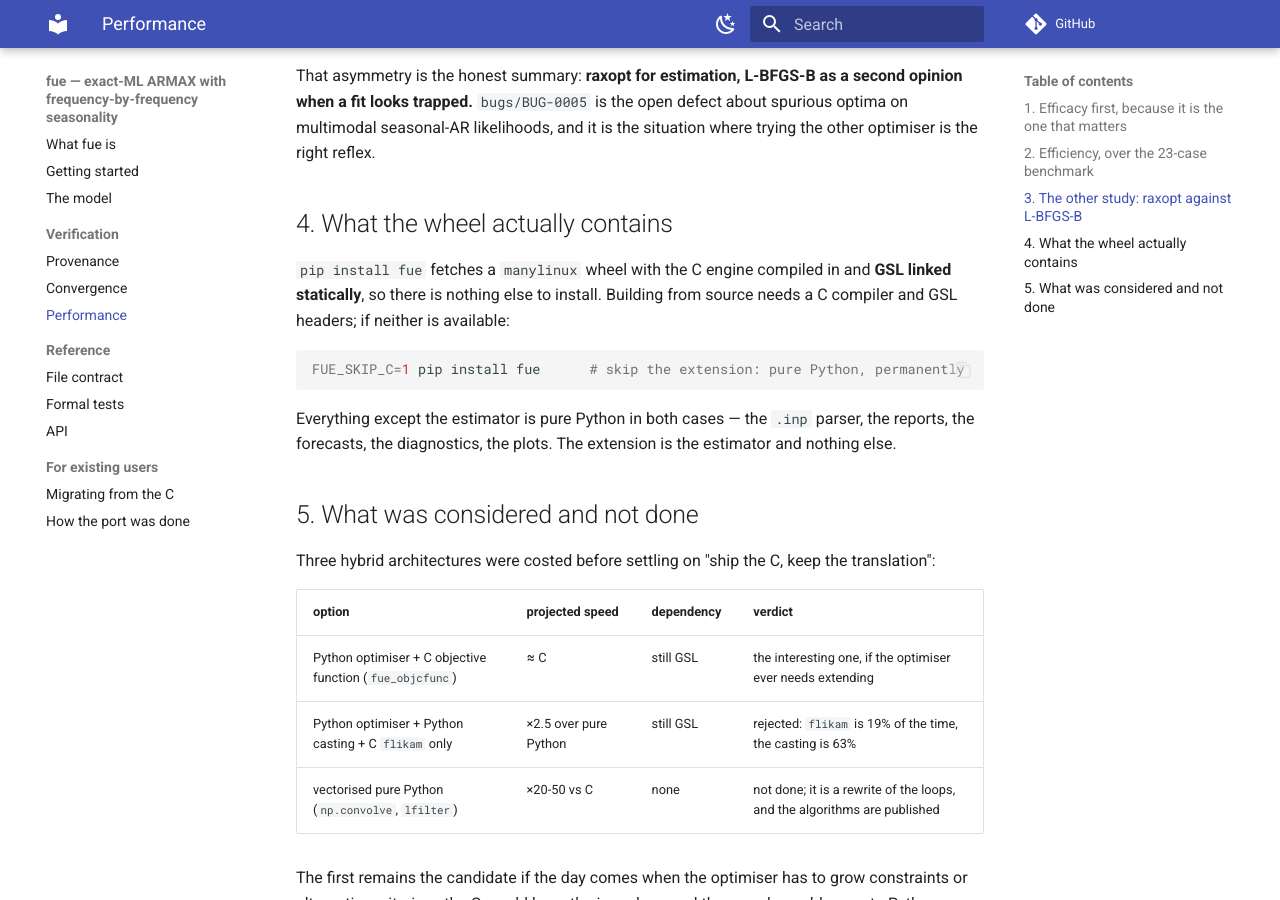
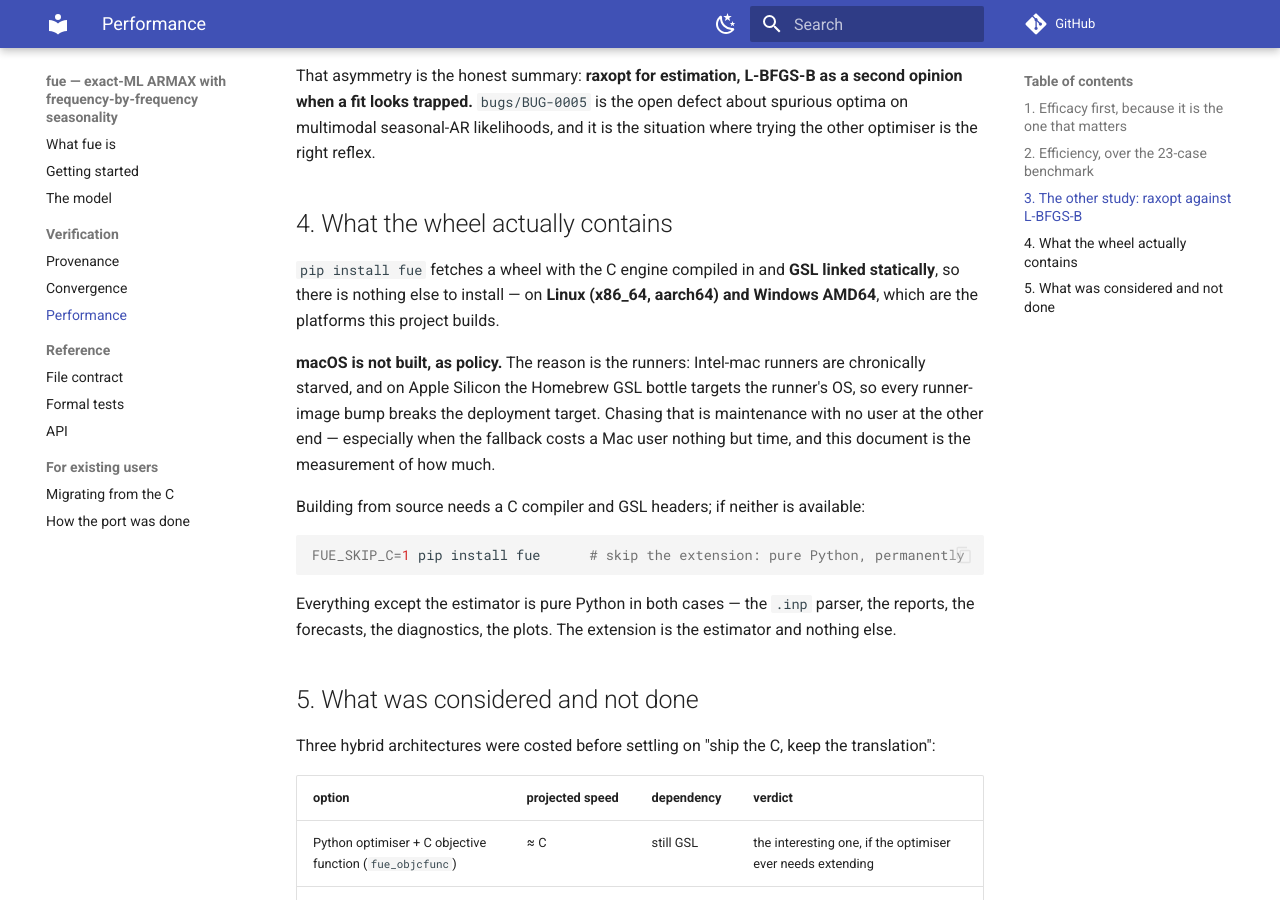
Before and after one commit to davidesg/fue-python, an MkDocs documentation site: the page built from docs/PERFORMANCE.md, in a window 1280 px wide and 900 px high, scrolled down 2053 px. Built offline with MkDocs 1.6.1 and Material for MkDocs 9.7.7, drawn with Linux system fonts in a browser that asks for light colours; comment, search, counter and statistics services are not loaded.

Commit message:
release: fue 0.1.10 — y las ruedas dejan de intentar macOS
La documentación pasó de un `docs/` vacío a 3.100 líneas y el motor devuelve
ahora su veredicto: eso es una versión, no un retoque.

Y una decisión de política que conviene escribir donde se lee, no recordar: las
ruedas se construyen para Linux (x86_64, aarch64) y Windows AMD64, y **macOS no
se construye**. El problema son los runners, no el código — los de Intel están
crónicamente saturados y en Apple Silicon la botella de GSL de Homebrew apunta
al sistema del runner, así que cada actualización de imagen rompe el objetivo de
despliegue y delocate se niega a empaquetarla. Perseguir eso es mantenimiento
sin nadie al otro lado.

Y el usuario de Mac no se queda fuera: le queda el sdist —que encuentra GSL por
Homebrew— o la rueda de Python puro, que no necesita compilador ni GSL y **da
las mismas respuestas**: sobre 23 modelos reales la mayor diferencia en
log-verosimilitud es 0.0002, a cambio de ×90 en tiempo. Eso está medido y
documentado, que es lo que permite ofrecerlo sin encogerse de hombros.

La exclusión va en los dos sitios que importan: la matriz del workflow y el
`skip` de cibuildwheel —para que un `cibuildwheel` local en un Mac no produzca
en silencio una rueda que el proyecto no publica—, y la sección de macOS del
pyproject queda como nota de qué habría que restaurar, no como configuración
muerta.

Co-Authored-By: Claude Opus 5 <noreply@anthropic.com>

````diff
--- a/docs/PERFORMANCE.md
+++ b/docs/PERFORMANCE.md
@@ -82,9 +82,19 @@ situation where trying the other optimiser is the right reflex.
 
 ## 4. What the wheel actually contains
 
-`pip install fue` fetches a `manylinux` wheel with the C engine compiled in and
-**GSL linked statically**, so there is nothing else to install. Building from
-source needs a C compiler and GSL headers; if neither is available:
+`pip install fue` fetches a wheel with the C engine compiled in and **GSL linked
+statically**, so there is nothing else to install — on **Linux (x86_64,
+aarch64) and Windows AMD64**, which are the platforms this project builds.
+
+**macOS is not built, as policy.** The reason is the runners: Intel-mac runners
+are chronically starved, and on Apple Silicon the Homebrew GSL bottle targets
+the runner's OS, so every runner-image bump breaks the deployment target.
+Chasing that is maintenance with no user at the other end — especially when the
+fallback costs a Mac user nothing but time, and this document is the measurement
+of how much.
+
+Building from source needs a C compiler and GSL headers; if neither is
+available:
 
 ```bash
 FUE_SKIP_C=1 pip install fue      # skip the extension: pure Python, permanently
--- a/src/fue/__init__.py
+++ b/src/fue/__init__.py
@@ -25,7 +25,7 @@ from .report import write_out, write_fuf, write_fuf_out
 from .report_forecast import write_forecast_report
 from . import datasets
 
-__version__ = "0.1.9"
+__version__ = "0.1.10"
 __all__ = ["TimeSeries", "Intervention", "Model", "FixedFreqFactor",
            "ForecastResult", "acf", "pacf", "jarque_bera", "ljung_box",
            "load", "load_fuf", "write_out", "write_fuf", "write_fuf_out",
````
Also changed, not shown: CHANGELOG.md (+57 -0 lines), docs/GETTING_STARTED.md (+14 -2 lines), pyproject.toml (+10 -11 lines), 1 other file.
